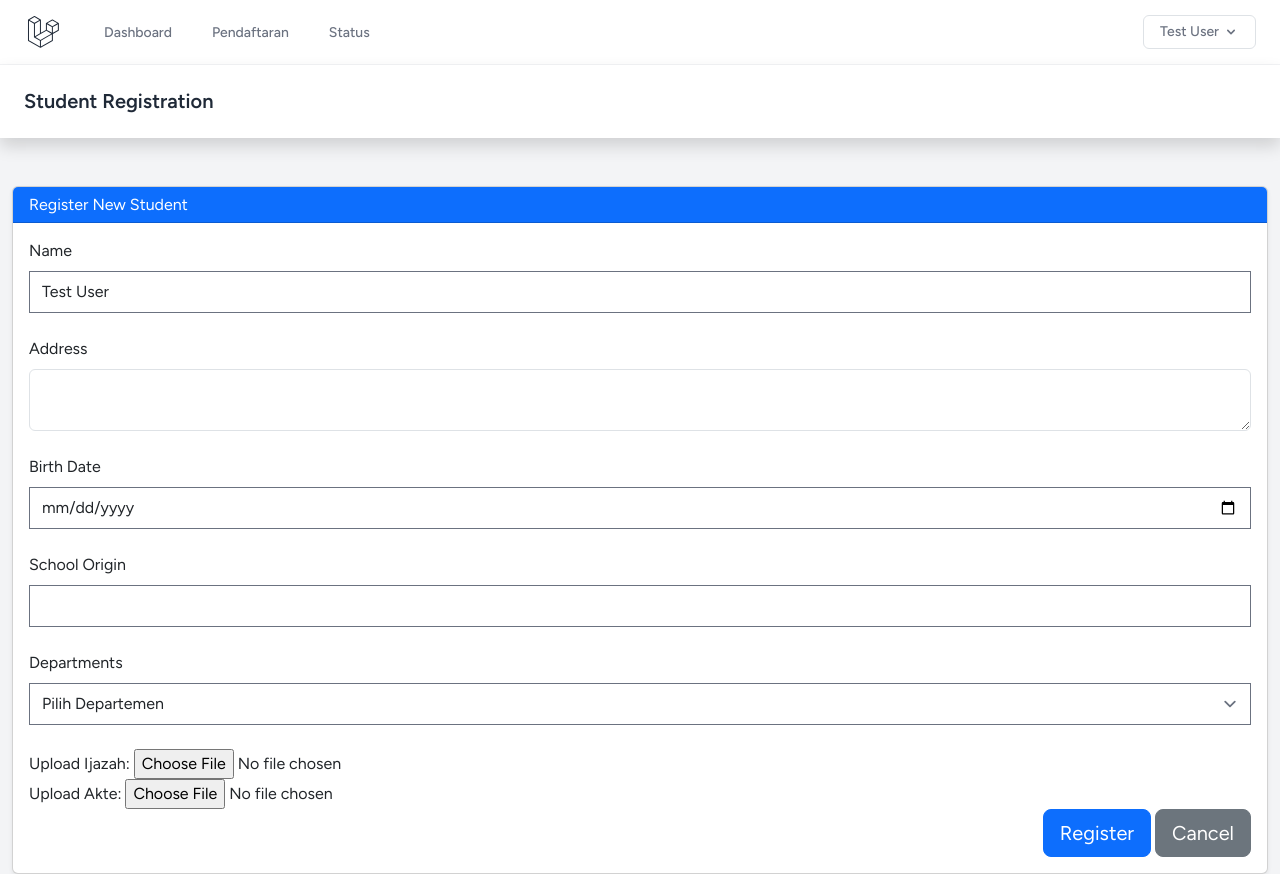
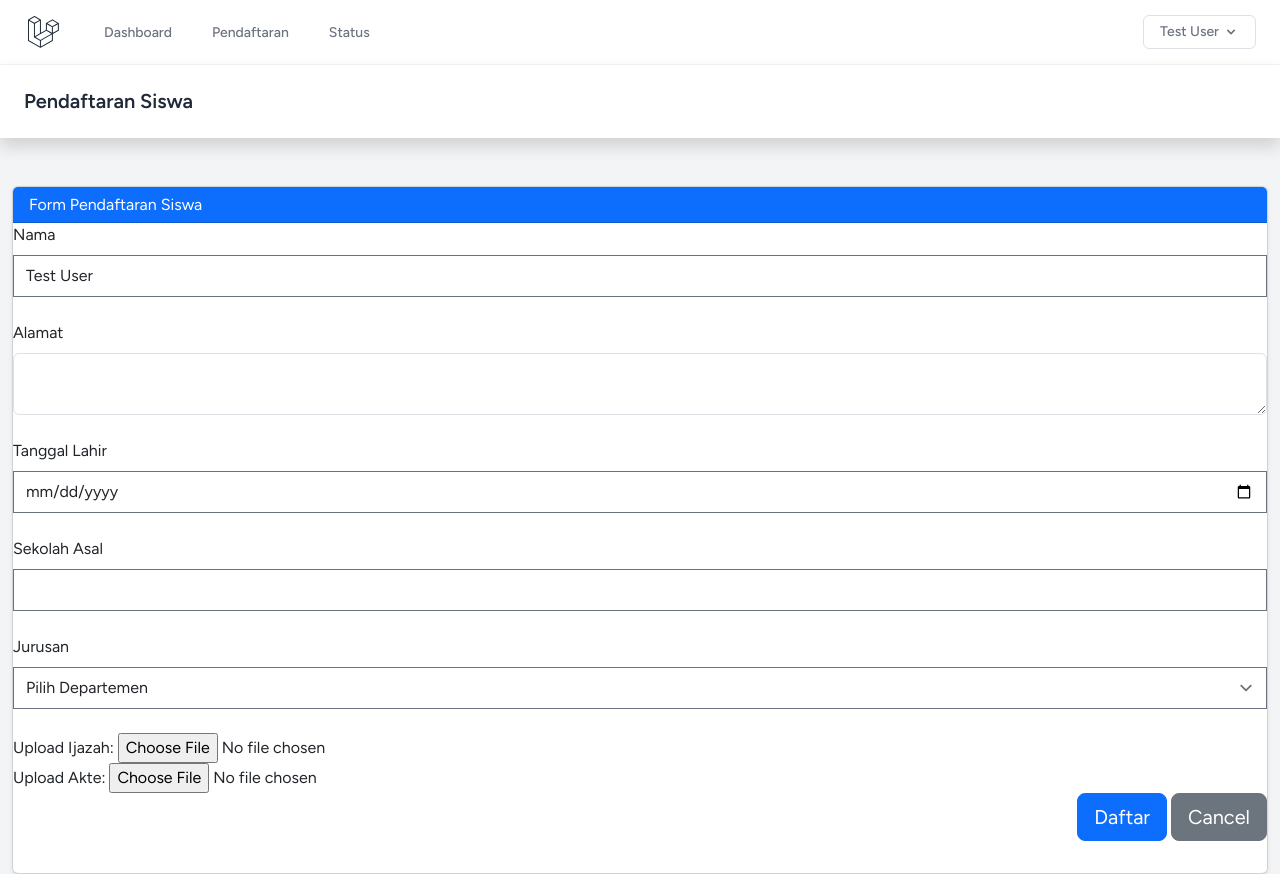
Before and after one commit to rizkygnw/SIPDB-15.4A.30, a Laravel app: page /user/registrations/create in a window 1280 px wide. Run offline with Laravel 12, Linux system fonts and the light colour scheme; a user stored in the database is signed in; data comes from the database, SQL or seed files in the repository; data that the repository does not hold is empty; style sheets or scripts are compiled from the project's sources.

Commit message:
Memperbaiki form pendaftaran siswa

```diff
--- a/app/Models/Student.php
+++ b/app/Models/Student.php
@@ -18,11 +18,6 @@ class Student extends Model
         'status',
     ];
 
-    public function userData()
-    {
-        return $this->belongsTo(User::class, 'user_id');
-    }
-
     public function departments()
     {
         return $this->belongsToMany(Department::class, 'department_student');
@@ -32,4 +27,9 @@ class Student extends Model
     {
         return $this->hasMany(Document::class);
     }
+
+    public function user()
+    {
+        return $this->belongsTo(User::class);
+    }
 }
--- a/app/Models/User.php
+++ b/app/Models/User.php
@@ -2,7 +2,6 @@
 
 namespace App\Models;
 
-// use Illuminate\Contracts\Auth\MustVerifyEmail;
 use Illuminate\Database\Eloquent\Factories\HasFactory;
 use Illuminate\Foundation\Auth\User as Authenticatable;
 use Illuminate\Notifications\Notifiable;
--- a/resources/views/user/registration/create.blade.php
+++ b/resources/views/user/registration/create.blade.php
@@ -1,22 +1,27 @@
 <x-app-layout>
     <x-slot name="header">
         <h2 class="font-semibold text-xl text-gray-800 leading-tight">
-            {{ __('Student Registration') }}
+            {{ __('Pendaftaran Siswa') }}
         </h2>
     </x-slot>
 
     <div class="container mt-5">
         <div class="card shadow-sm">
             <div class="card-header bg-primary text-white">
-                <h3 class="mb-0">Register New Student</h3>
+                <h3 class="mb-0">Form Pendaftaran Siswa</h3>
             </div>
 
-            <div class="card-body">
+            @if(Auth::user()->students()->exists())
+                <div class="alert alert-warning">
+                    Kamu sudah melakukan registrasi
+                </div>
+            @else
+                <!-- Formulir Pendaftaran -->
                 <form action="{{ route('registrations.store') }}" method="POST" enctype="multipart/form-data">
                     @csrf
-
+                    <!-- Form fields -->
                     <div class="mb-4">
-                        <label for="name" class="form-label">Name</label>
+                        <label for="name" class="form-label">Nama</label>
                         <input
                             type="text"
                             id="name"
@@ -32,25 +37,25 @@
                     </div>
 
                     <div class="mb-4">
-                        <label for="address" class="form-label">Address</label>
+                        <label for="address" class="form-label">Alamat</label>
                         <textarea class="form-control @error('address') is-invalid @enderror" name="address" required>{{ old('address') }}</textarea>
                         @error('address') <div class="invalid-feedback">{{ $message }}</div> @enderror
                     </div>
 
                     <div class="mb-4">
-                        <label for="birth_date" class="form-label">Birth Date</label>
+                        <label for="birth_date" class="form-label">Tanggal Lahir</label>
                         <input type="date" class="form-control @error('birth_date') is-invalid @enderror" name="birth_date" value="{{ old('birth_date') }}" required>
                         @error('birth_date') <div class="invalid-feedback">{{ $message }}</div> @enderror
                     </div>
 
                     <div class="mb-4">
-                        <label for="school_origin" class="form-label">School Origin</label>
+                        <label for="school_origin" class="form-label">Sekolah Asal</label>
                         <input type="text" class="form-control @error('school_origin') is-invalid @enderror" name="school_origin" value="{{ old('school_origin') }}" required>
                         @error('school_origin') <div class="invalid-feedback">{{ $message }}</div> @enderror
                     </div>
 
                     <div class="mb-4">
-                        <label for="departments" class="form-label">Departments</label>
+                        <label for="departments" class="form-label">Jurusan</label>
                         <select name="departments[]" class="form-select @error('departments') is-invalid @enderror" required>
                             <option value="" disabled selected>Pilih Departemen</option>
                             @foreach($departments as $department)
@@ -75,9 +80,14 @@
                     </div>
 
                     <div class="text-end">
-                        <button type="submit" class="btn btn-primary btn-lg">Register</button>
+                        <button type="submit" class="btn btn-primary btn-lg">Daftar</button>
                         <a href="{{ route('students.index') }}" class="btn btn-secondary btn-lg">Cancel</a>
                     </div>
+                </form>
+            @endif
+            <div class="card-body">
+                <form action="{{ route('registrations.store') }}" method="POST" enctype="multipart/form-data">
+                    @csrf
                 </form>
             </div>
         </div>
```
Also changed, not shown: resources/views/user/registration/index.blade.php (+14 -17 lines).
